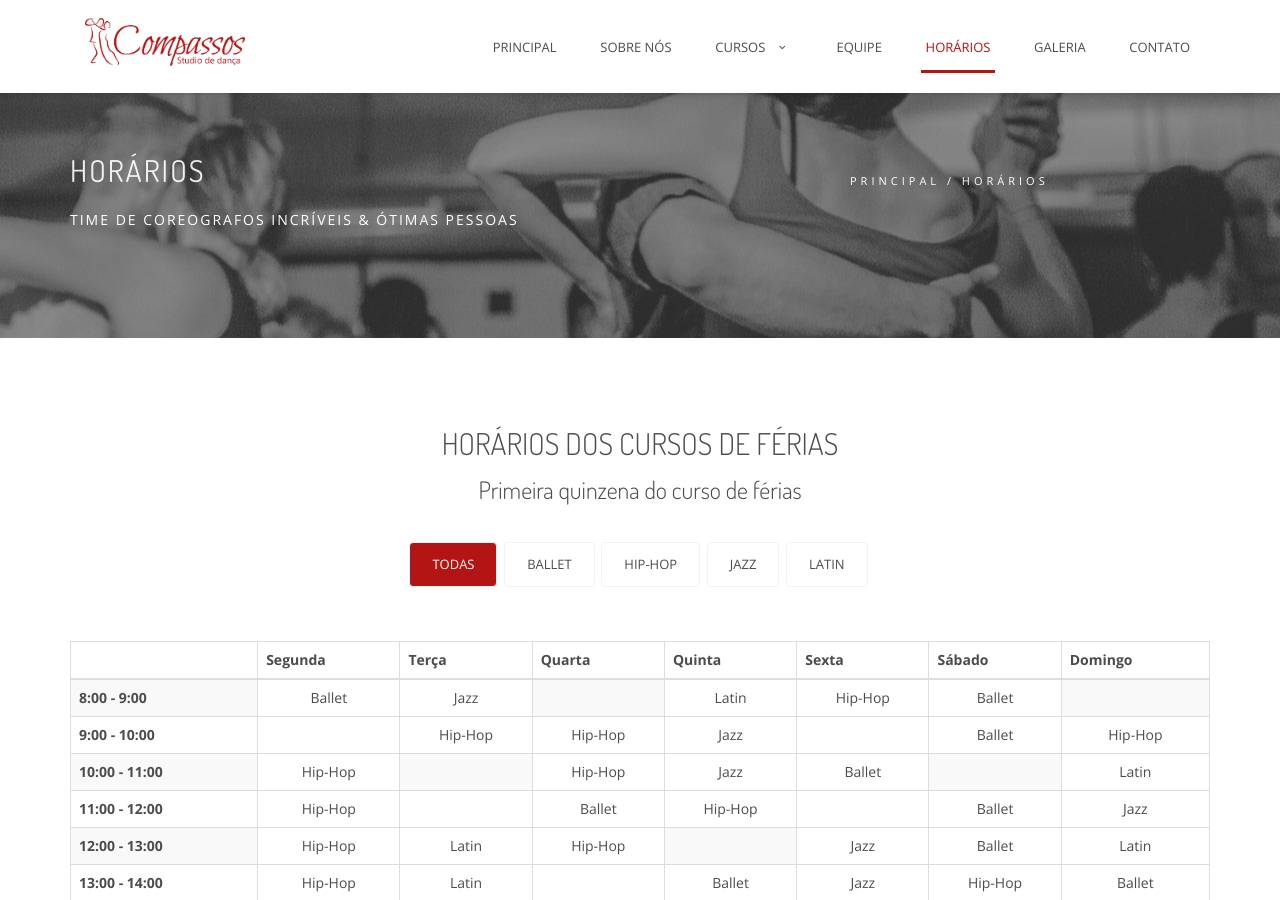
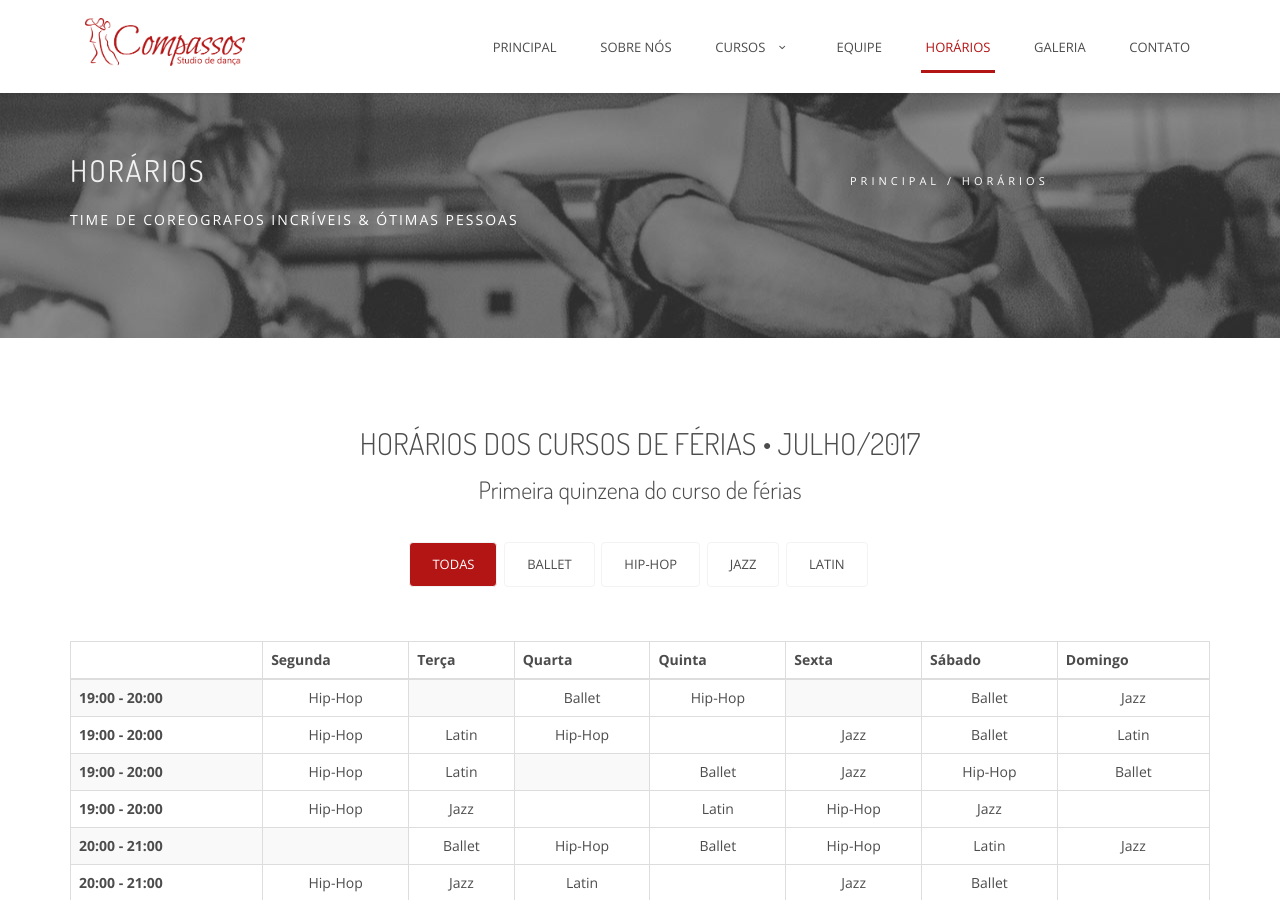
Before and after one commit to 5devmonkeys/comp, a Jekyll site: the page built from horarios.html, in a window 1280 px wide and 900 px high. Built offline with Jekyll 4.4.1, drawn with Linux system fonts in a browser that asks for light colours; some of the changed text lies outside the part shown.

Commit message:
change timetable vacation

```diff
--- a/horarios.html
+++ b/horarios.html
@@ -1,8 +1,21 @@
 ---
 layout: default
-vacation_table: Horários dos cursos de férias
+vacation_table: Horários dos cursos de férias • Julho/2017
 vacation_first_table: Primeira quinzena do curso de férias
 vacation_second_table: Segunda quinzena do curso de férias
+dance_zouk_I: Zouk iniciante
+dance_zouk_II: Zouk intermediário
+dance_forro_I: Forró iniciante
+dance_forro_II: Forró intermediário
+dance_tango_I: Tango iniciante
+dance_tango_II: Tango intermediário
+dance_samba_I: Samba iniciante
+dance_samba_II: Samba intermediário
+dance_salsa_I: Salsa iniciante
+dance_chachacha_I: Cha cha cha iniciante
+musical_teory_I: Teoria musical I
+musical_teory_II: Teoria musical II
+musical_teory III: Anatomia aplicada a dança de salão
 ---
 
 
@@ -25,6 +38,7 @@ vacation_second_table: Segunda quinzena do curso de férias
             </div>
         </div>
 </section>
+
 {% if site.vacations_time? %}
     <section id="middle" class="light_section last_content_section">
         <div class="container">
@@ -67,113 +81,9 @@ vacation_second_table: Segunda quinzena do curso de férias
                                 </tr>
                             </thead>
                             <tbody>
-                                <tr>
-                                    <th>8:00 - 9:00</th>
-                                    <td>
-                                        <a href="./class-single.html" class="Ballet">
-                                            Ballet
-                                        </a>
-                                    </td>
-                                    <td>
-                                        <a href="./class-single.html" class="Jazz">
-                                            Jazz
-                                        </a>
-                                    </td>
-                                    <td>
-
-                                    </td>
-                                    <td>
-                                        <a href="./class-single.html" class="Latin">
-                                            Latin
-                                        </a>
-                                    </td>
-                                    <td>
-                                        <a href="./class-single.html" class="Hip-Hop">
-                                            Hip-Hop
-                                        </a>
-                                    </td>
-                                    <td>
-                                        <a href="./class-single.html" class="Ballet">
-                                            Ballet
-                                        </a>
-                                    </td>
-                                    <td>
-
-                                    </td>
-                                </tr>
 
                                 <tr>
-                                    <th>9:00 - 10:00</th>
-                                    <td>
-
-                                    </td>
-                                    <td>
-                                        <a href="./class-single.html" class="Hip-Hop">
-                                            Hip-Hop
-                                        </a>
-                                    </td>
-                                    <td>
-                                        <a href="./class-single.html" class="Hip-Hop">
-                                            Hip-Hop
-                                        </a>
-                                    </td>
-                                    <td>
-                                        <a href="./class-single.html" class="Jazz">
-                                            Jazz
-                                        </a>
-                                    </td>
-                                    <td>
-
-                                    </td>
-                                    <td>
-                                        <a href="./class-single.html" class="Ballet">
-                                            Ballet
-                                        </a>
-                                    </td>
-                                    <td>
-                                        <a href="./class-single.html" class="Hip-Hop">
-                                            Hip-Hop
-                                        </a>
-                                    </td>
-                                </tr>
-
-                                <tr>
-                                    <th>10:00 - 11:00</th>
-                                    <td>
-                                        <a href="./class-single.html" class="Hip-Hop">
-                                            Hip-Hop
-                                        </a>
-                                    </td>
-                                    <td>
-
-                                    </td>
-                                    <td>
-                                        <a href="./class-single.html" class="Hip-Hop">
-                                            Hip-Hop
-                                        </a>
-                                    </td>
-                                    <td>
-                                        <a href="./class-single.html" class="Jazz">
-                                            Jazz
-                                        </a>
-                                    </td>
-                                    <td>
-                                        <a href="./class-single.html" class="Ballet">
-                                            Ballet
-                                        </a>
-                                    </td>
-                                    <td>
-
-                                    </td>
-                                    <td>
-                                        <a href="./class-single.html" class="Latin">
-                                            Latin
-                                        </a>
-                                    </td>
-                                </tr>
-
-                                <tr>
-                                    <th>11:00 - 12:00</th>
+                                    <th>19:00 - 20:00</th>
                                     <td>
                                         <a href="./class-single.html" class="Hip-Hop">
                                             Hip-Hop
@@ -208,7 +118,7 @@ vacation_second_table: Segunda quinzena do curso de férias
                                 </tr>
 
                                 <tr>
-                                    <th>12:00 - 13:00</th>
+                                    <th>19:00 - 20:00</th>
                                     <td>
                                         <a href="./class-single.html" class="Hip-Hop">
                                             Hip-Hop
@@ -245,7 +155,7 @@ vacation_second_table: Segunda quinzena do curso de férias
                                 </tr>
 
                                 <tr>
-                                    <th>13:00 - 14:00</th>
+                                    <th>19:00 - 20:00</th>
                                     <td>
                                         <a href="./class-single.html" class="Hip-Hop">
                                             Hip-Hop
@@ -282,7 +192,7 @@ vacation_second_table: Segunda quinzena do curso de férias
                                 </tr>
 
                                 <tr>
-                                    <th>14:00 - 15:00</th>
+                                    <th>19:00 - 20:00</th>
                                     <td>
                                         <a href="./class-single.html" class="Hip-Hop">
                                             Hip-Hop
@@ -317,7 +227,7 @@ vacation_second_table: Segunda quinzena do curso de férias
                                 </tr>
 
                                 <tr>
-                                    <th>15:00 - 16:00</th>
+                                    <th>20:00 - 21:00</th>
                                     <td>
 
                                     </td>
@@ -354,7 +264,7 @@ vacation_second_table: Segunda quinzena do curso de férias
                                 </tr>
 
                                 <tr>
-                                    <th>16:00 - 17:00</th>
+                                    <th>20:00 - 21:00</th>
                                     <td>
                                         <a href="./class-single.html" class="Hip-Hop">
                                             Hip-Hop
@@ -388,7 +298,7 @@ vacation_second_table: Segunda quinzena do curso de férias
 
 
                                 <tr>
-                                    <th>17:00 - 18:00</th>
+                                    <th>20:00 - 21:00</th>
                                     <td>
                                         <a href="./class-single.html" class="Hip-Hop">
                                             Hip-Hop
@@ -422,7 +332,7 @@ vacation_second_table: Segunda quinzena do curso de férias
 
 
                                 <tr>
-                                    <th>18:00 - 19:00</th>
+                                    <th>20:00 - 21:00</th>
                                     <td>
                                         <a href="./class-single.html" class="Ballet">
                                             Ballet
@@ -450,7 +360,7 @@ vacation_second_table: Segunda quinzena do curso de férias
 
 
                                 <tr>
-                                    <th>19:00 - 20:00</th>
+                                    <th>21:00 - 22:00</th>
                                     <td>
                                         <a href="./class-single.html" class="Hip-Hop">
                                             Hip-Hop
```
Also changed, not shown: other parts of horarios.html (+2 -2 lines).
